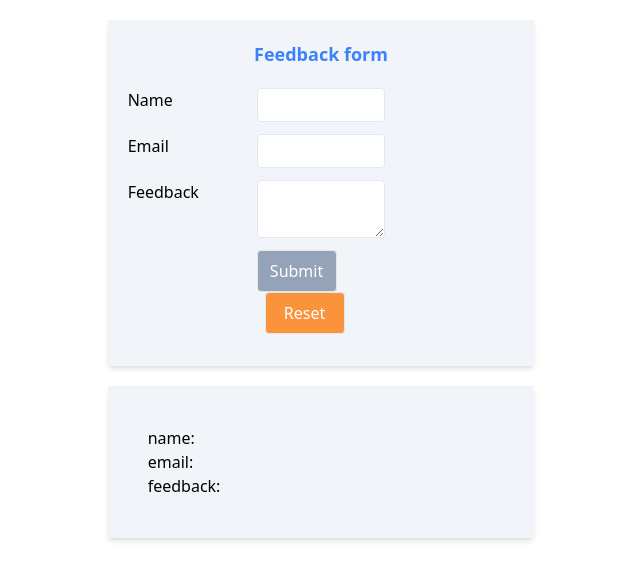
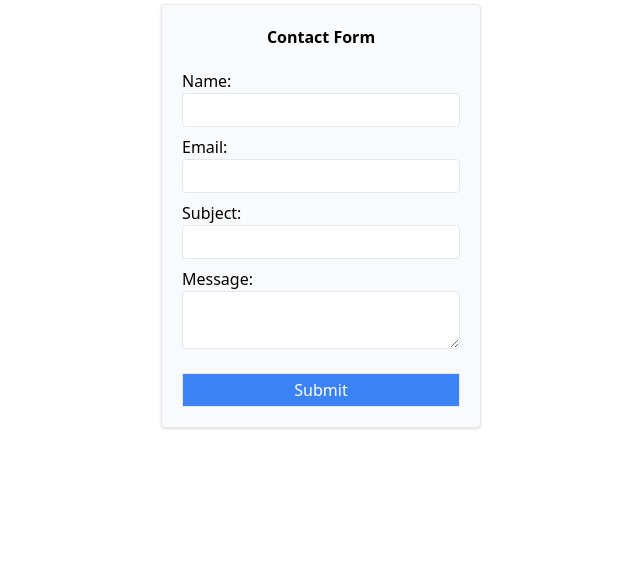
Before and after one commit to buddhika85/30_Apps_Angular, an Angular app: page / in a window 1280 px wide. Shown: the top 580 px of the page, without its empty margins (319-959 px from the left). Built offline with nearby package versions, Linux system fonts and the light colour scheme.

Commit message:
form design

```diff
--- a/src/app/app.component.html
+++ b/src/app/app.component.html
@@ -17,4 +17,6 @@
 <!-- <app-accordion-animation-8 /> -->
 <!-- <app-random-joke-gen-10 /> -->
 
-<app-feedback-form-12 />
+<!-- <app-feedback-form-12 /> -->
+
+<app-contact-form-13 />
--- a/src/app/app.component.ts
+++ b/src/app/app.component.ts
@@ -11,11 +11,12 @@ import { RockPaperScissors7Component } from './rock-paper-scissors-7/rock-paper-
 import { AccordionAnimation8Component } from './accordion-animation-8/accordion-animation-8.component';
 import { RandomJokeGen10Component } from './random-joke-gen-10/random-joke-gen-10.component';
 import { FeedbackForm12Component } from './feedback-form-12/feedback-form-12.component';
+import { ContactForm13Component } from './contact-form-13/contact-form-13.component';
 
 @Component({
   selector: 'app-root',
   standalone: true,
-  imports: [FeedbackForm12Component],
+  imports: [FeedbackForm12Component, ContactForm13Component],
   templateUrl: './app.component.html',
   styleUrl: './app.component.scss',
 })
--- /dev/null
+++ b/src/app/contact-form-13/contact-form-13.component.html
@@ -0,0 +1,21 @@
+<div
+  class="flex flex-col w-1/4 mx-auto shadow bg-slate-50 border rounded m-1 p-5"
+>
+  <h3 class="text-center font-semibold mb-5">Contact Form</h3>
+
+  <div class="grid grid-cols-1">
+    <label>Name:</label>
+    <input type="text" class="text-box" />
+
+    <label>Email:</label>
+    <input type="email" class="text-box" />
+
+    <label>Subject:</label>
+    <input type="text" class="text-box" />
+
+    <label>Message:</label>
+    <textarea type="email" class="text-box"></textarea>
+
+    <button class="submit-btn">Submit</button>
+  </div>
+</div>
--- /dev/null
+++ b/src/app/contact-form-13/contact-form-13.component.scss
@@ -0,0 +1,7 @@
+.text-box {
+  @apply border border-slate-200 rounded w-full p-1 mb-2;
+}
+
+.submit-btn {
+  @apply w-full border rounded-none bg-blue-500 hover:bg-blue-600 disabled:bg-slate-400 text-white p-1 mt-4;
+}
```
Also changed, not shown: src/app/contact-form-13/contact-form-13.component.ts (added, +12 -0 lines).
